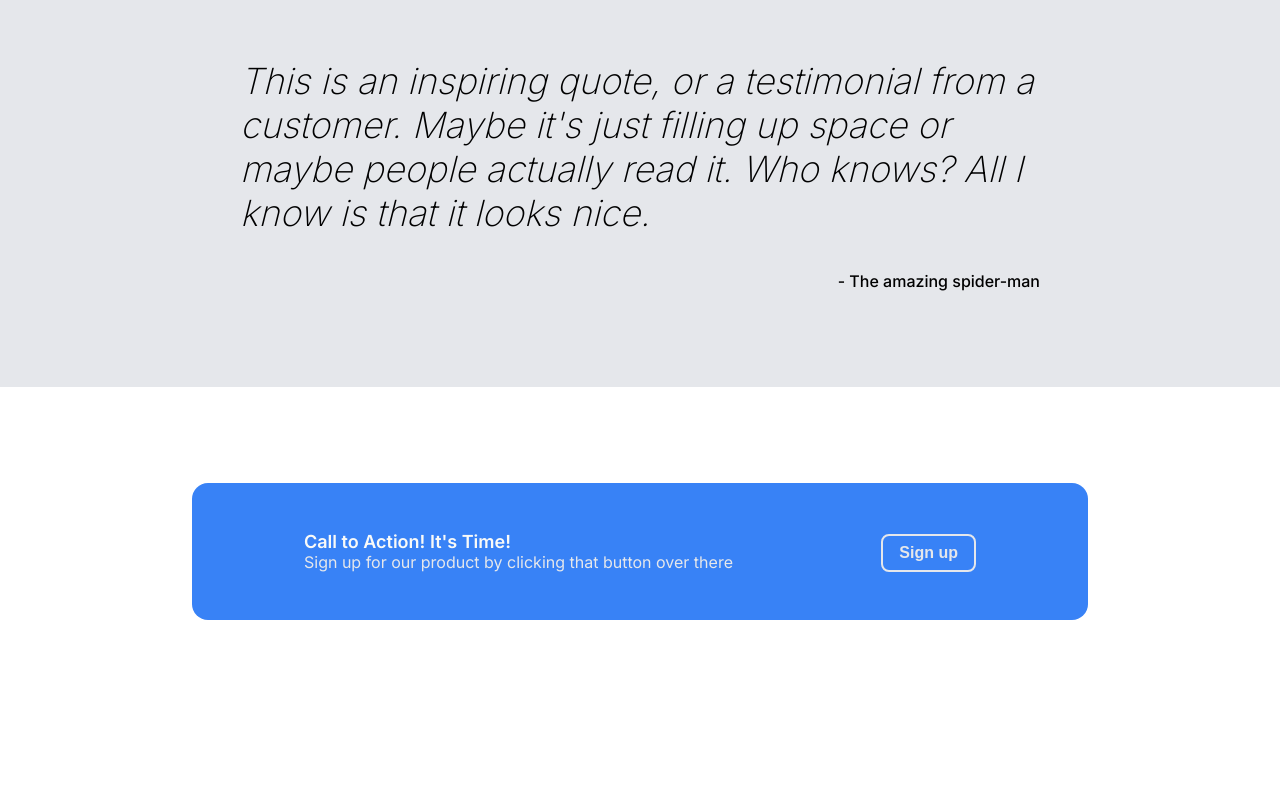
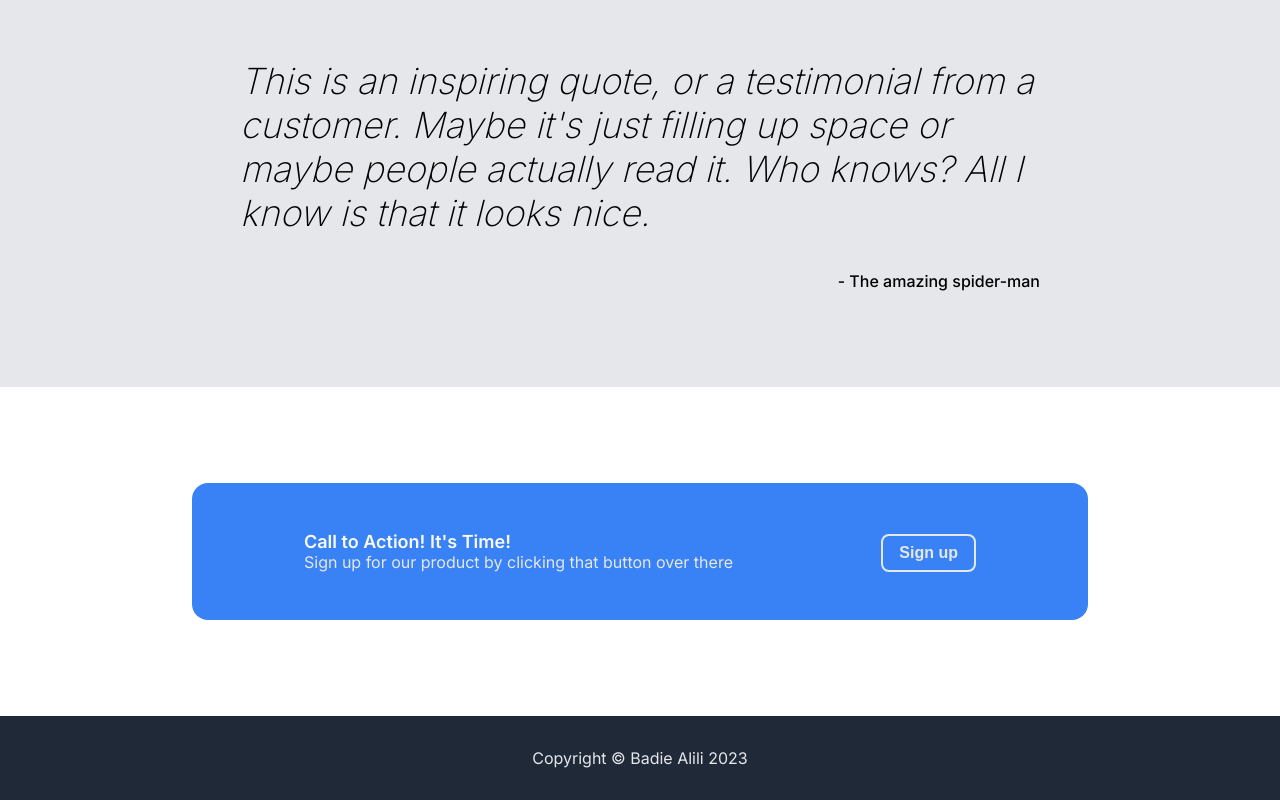
Before and after one commit to Badiealili/Basic-Landing-Page, a plain HTML site: page index.html in a window 1280 px wide. Shown: the part 982-1782 px from the top of the page. Before the commit the page ends 1698 px from the top, so only its background shows below. Drawn offline with Linux system fonts and the light colour scheme.

Commit message:
Add footer and styling

```diff
--- a/index.html
+++ b/index.html
@@ -76,5 +76,6 @@
             </div>
         </section>
     </main>
+    <footer>Copyright &copy; Badie Alili 2023</footer>
 </body>
 </html>
--- a/style.css
+++ b/style.css
@@ -213,3 +213,12 @@ header {
     padding: 8px 16px;
     border-radius: 8px;
 }
+
+/* Footer styling */
+
+footer {
+    padding-block: 2em;
+    background-color: var(--clr-bg-dark);
+    color: var(--text-light-secondary);
+    text-align: center;
+}
```
